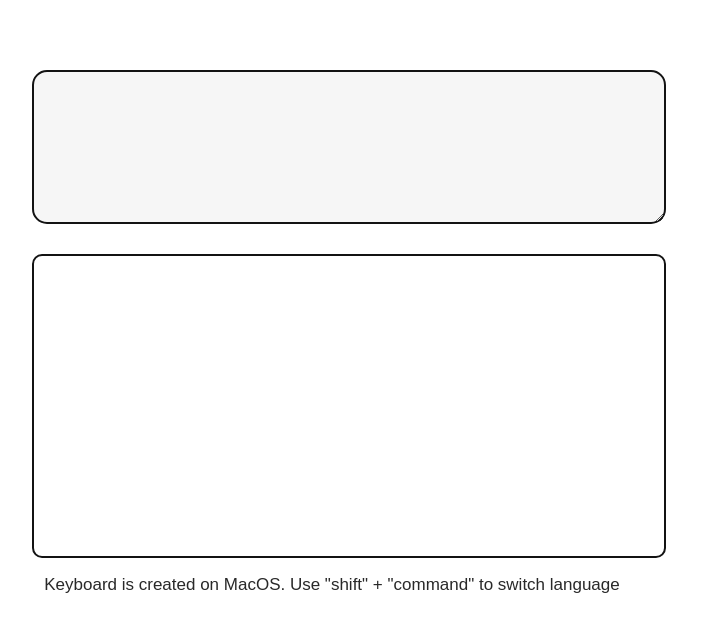
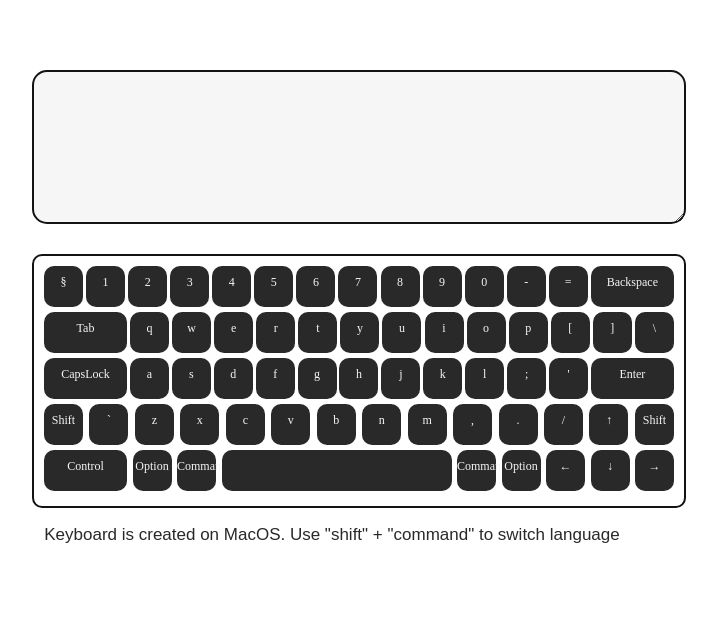
Before and after one commit to anderskambenders/virtual-keyboard, a website with bundled scripts: page index.html in a window 1280 px wide. Shown: the part 105-736 px from the top of the page, without its empty margins (308-1025 px from the left). Built offline with nearby package versions, Linux system fonts and the light colour scheme.

Commit message:
feat: add keyboard layout

```diff
--- /dev/null
+++ b/components/keyboard.js
@@ -0,0 +1,68 @@
+const keysObj = {
+  Backquote: '§',
+  Digit1: '1',
+  Digit2: '2',
+  Digit3: '3',
+  Digit4: '4',
+  Digit5: '5',
+  Digit6: '6',
+  Digit7: '7',
+  Digit8: '8',
+  Digit9: '9',
+  Digit0: '0',
+  Minus: '-',
+  Equal: '=',
+  Backspace: 'Backspace',
+  Tab: 'Tab',
+  KeyQ: 'q',
+  KeyW: 'w',
+  KeyE: 'e',
+  KeyR: 'r',
+  KeyT: 't',
+  KeyY: 'y',
+  KeyU: 'u',
+  KeyI: 'i',
+  KeyO: 'o',
+  KeyP: 'p',
+  BracketLeft: '[',
+  BracketRight: ']',
+  Backslash: '\\',
+  CapsLock: 'CapsLock',
+  KeyA: 'a',
+  KeyS: 's',
+  KeyD: 'd',
+  KeyF: 'f',
+  KeyG: 'g',
+  KeyH: 'h',
+  KeyJ: 'j',
+  KeyK: 'k',
+  KeyL: 'l',
+  Semicolon: ';',
+  Quote: "'",
+  Enter: 'Enter',
+  ShiftLeft: 'Shift',
+  IntlBackslash: '`',
+  KeyZ: 'z',
+  KeyX: 'x',
+  KeyC: 'c',
+  KeyV: 'v',
+  KeyB: 'b',
+  KeyN: 'n',
+  KeyM: 'm',
+  Comma: ',',
+  Period: '.',
+  Slash: '/',
+  ArrowUp: '&#8593;',
+  ShiftRight: 'Shift',
+  ControlLeft: 'Control',
+  AltLeft: 'Option',
+  MetaLeft: 'Command',
+  Space: ' ',
+  MetaRight: 'Command',
+  AltRight: 'Option',
+  ArrowLeft: '&#8592;',
+  ArrowDown: '&#8595;',
+  ArrowRight: '&#8594;',
+
+};
+export default keysObj;
--- a/components/layout.js
+++ b/components/layout.js
@@ -1,4 +1,8 @@
+// eslint-disable-next-line import/extensions
+import keysObj from './keyboard.js';
+
 function initLayout() {
+  const keyWide = ['Backspace', 'CapsLock', 'Enter', 'Tab', 'ControlLeft'];
   const wrapper = document.createElement('section');
   const title = document.createElement('h1');
   const textarea = document.createElement('textarea');
@@ -16,5 +20,18 @@ function initLayout() {
   desc.classList.add('desc');
   desc.innerHTML = 'Keyboard is created on MacOS. Use "shift" + "command" to switch language';
   wrapper.append(desc);
+  Object.entries(keysObj).forEach((key) => {
+    const keyElement = document.createElement('div');
+    const [keyEvent, keyVal] = key;
+    keyElement.classList.add('key');
+    if (keyWide.includes(keyEvent)) {
+      keyElement.classList.add('key_wide');
+    }
+    if (keyEvent === 'Space') {
+      keyElement.classList.add('key_space');
+    }
+    keyElement.innerHTML = keyVal;
+    keyboard.append(keyElement);
+  });
 }
 export default initLayout;
--- a/css/style.css
+++ b/css/style.css
@@ -16,7 +16,7 @@
   margin: 0 auto;
   margin-bottom: 30px;
   padding: 15px;
-  width: 600px;
+  width: 620px;
   height: 120px;
   border-radius: 15px;
   border: 2px solid #131313;
@@ -24,12 +24,36 @@
 
 }
 .keyboard {
+  padding: 10px;
+  display: flex;
+  justify-content: space-between;
+  flex-wrap: wrap;
+  row-gap: 1px;
+  column-gap: 2px;
   margin-bottom: 15px;
   width: 630px;
-  height: 300px;
+  height: 230px;
   border-radius: 10px;
   border: 2px solid #131313;
 }
+.key {
+  padding-top: 10px;
+  text-align: center;
+  font-size: 12px;
+  width: 39px;
+  height: 31px;
+  background-color: #292929;
+  color: #F6F6F6;
+  border-radius: 10px;
+
+}
+.key_wide {
+  width: 83px;
+}
+.key_space {
+  width: 230px;
+}
+
 .desc {
   text-align: center;
   font-family: Arial, Helvetica, sans-serif;
```
